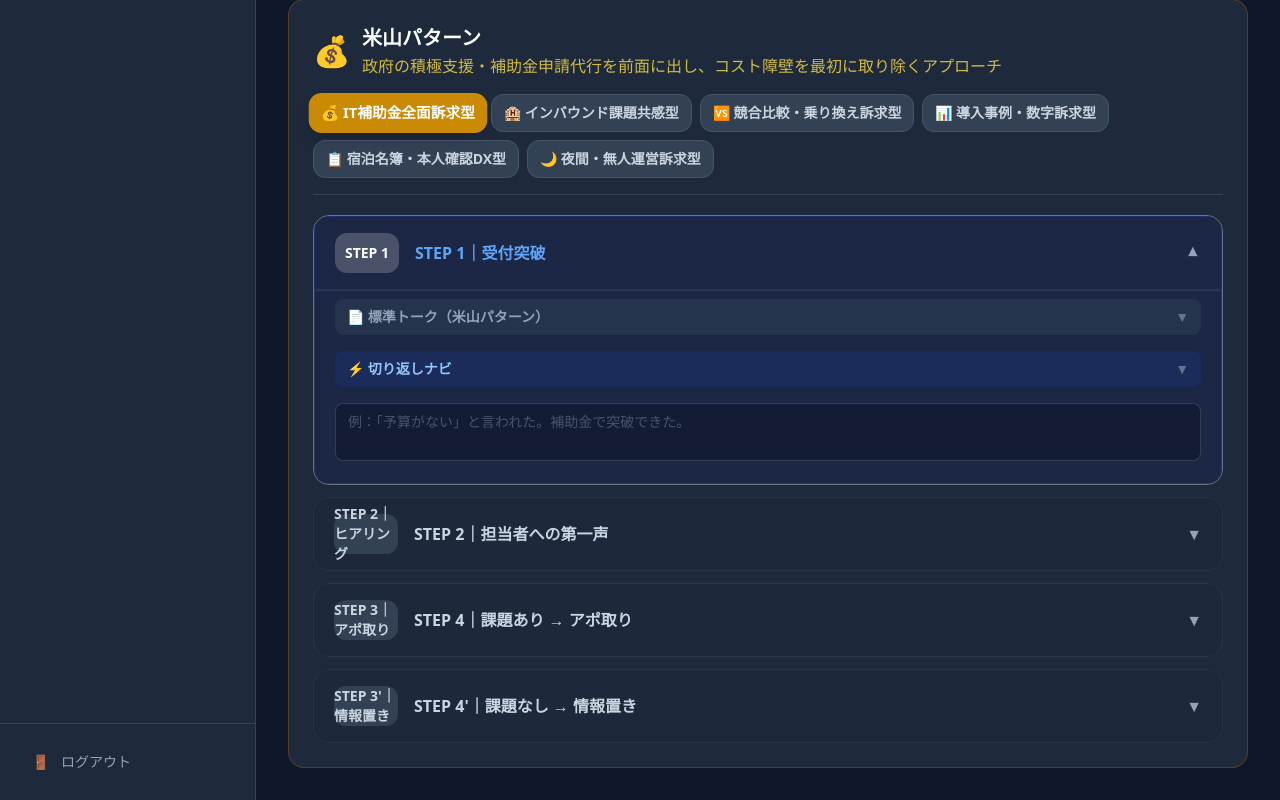
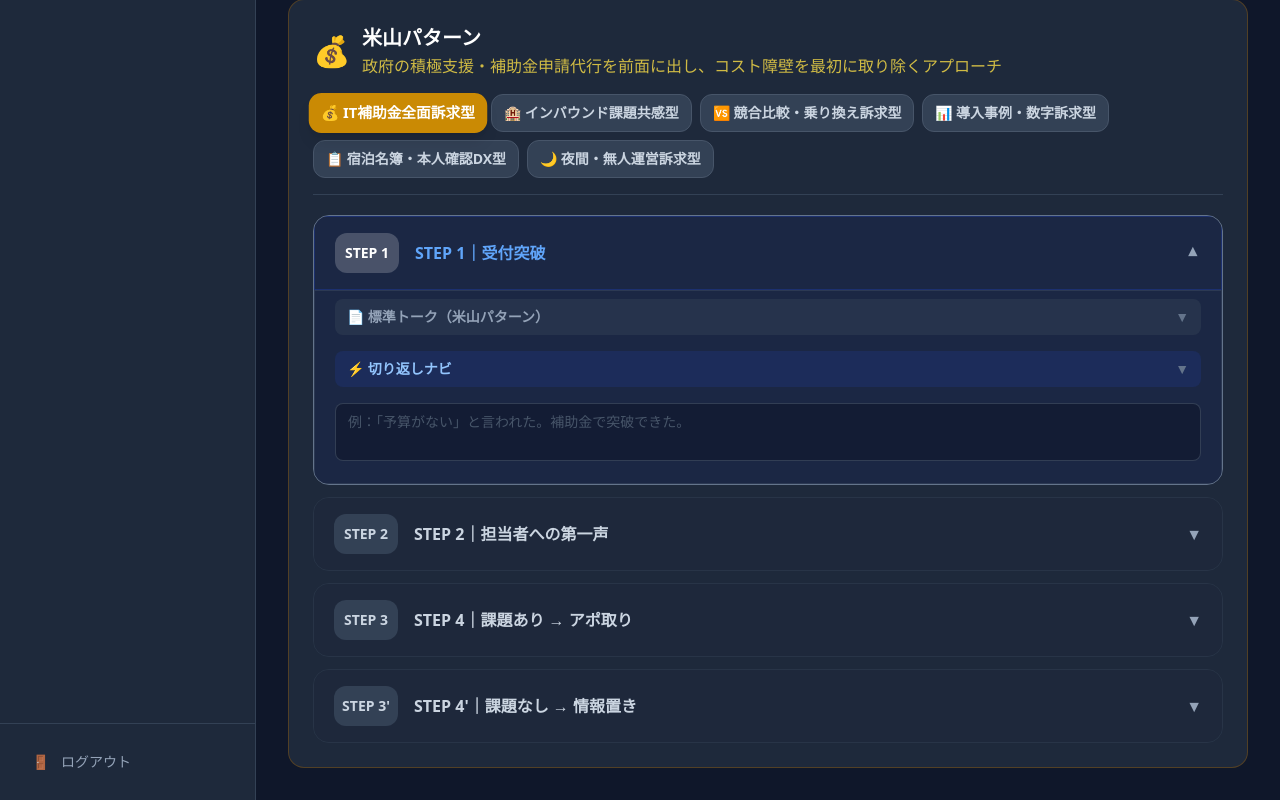
Before and after one commit to fyoneyone9-cyber/kujira-support, a Next.js app: page /teleapo in a window 1280 px wide. Shown: the part 669-1469 px from the top of the page. Built offline with nearby package versions, Linux system fonts and the light colour scheme.

Commit message:
fix: STEP2のAIトーク指示を修正・ヒアリング質問を施設固有課題に紐付け

```diff
--- a/src/app/(app)/teleapo/page.tsx
+++ b/src/app/(app)/teleapo/page.tsx
@@ -934,7 +934,7 @@ export default function TeleapoPage() {
                     // STEP 3（index=2）はSTEP 2に統合したため非表示
                     if (i === 2) return null
                     const cc = colorClass(item.color)
-                    const stepLabels = ['STEP 1', 'STEP 2｜ヒアリング', '', 'STEP 3｜アポ取り', 'STEP 3\'｜情報置き']
+                    const stepLabels = ['STEP 1', 'STEP 2', '', 'STEP 3', 'STEP 3\'']
                     const isOpen = stepNavOpen[i]
                     const stepKeys = ['step1', 'step2', 'step3', 'step4', 'step4b'] as const
                     const customTalk = hotelResult
--- a/src/app/api/ai/hotel-analyze/route.ts
+++ b/src/app/api/ai/hotel-analyze/route.ts
@@ -164,7 +164,7 @@ ${companyContext()}
 1.💰IT補助金全面訴求型 2.🏨インバウンド課題共感型 3.🆚競合比較型 4.📊導入事例訴求型 5.📋宿泊名簿DX型 6.🌙夜間・無人運営型
 
 以下のJSON形式のみで出力（説明文・コードブロック不要）:
-{"recommended":["パターン名"],"reason":"刺さる理由2〜3文","issues":["AIが見つけた具体的課題1","課題2","課題3"],"tips":"架電注意ポイント","steps":{"step1":"【受付突破】架電者=株式会社デバイスエージェンシーの米山。短く・自信を持って・目的をぼかす（補助金活用の件など）。禁止：情報収集していたところ/困っているのでは/締め切り煽り/ご案内があって/ご連絡いたしました。最後は必ず「ご支配人様か、ご担当者様はいらっしゃいますでしょうか？」","step2":"【担当者第一声＋ヒアリング】米山固定。口コミ・収集情報から見つけた課題（issuesの内容）を踏まえた共感の一声から入り、そのままヒアリング質問につなげる。例：「実は○○についてお客様の声を拝見しまして…実際のところ、夜間対応やスタッフの負担はいかがでしょうか？」のように、AIが見つけた課題を具体的に質問に組み込む","step3":"※step2に統合済み（空文字列でOK）","step4":"【アポ取り】課題が確認できた場合。解決策＋補助金活用＋代行の強みを組み合わせてアポ獲得","step4b":"【情報置き】課題なし・今は不要の場合。資料送付・次回架電につなぐトーク"},"opening":"step1と同内容"}`
+{"recommended":["パターン名"],"reason":"刺さる理由2〜3文","issues":["AIが見つけた具体的課題1","課題2","課題3"],"tips":"架電注意ポイント","steps":{"step1":"【受付突破トーク本文】架電者=株式会社デバイスエージェンシーの米山。短く自信を持って目的をぼかす（補助金活用の件など）。禁止：情報収集していたところ/困っているのでは/締め切り煽り/ご案内があって/ご連絡いたしました。最後は必ず「ご支配人様か、ご担当者様はいらっしゃいますでしょうか？」","step2":"【担当者第一声＋ヒアリングのトーク本文】米山固定。①まずissuesに挙げた課題のうち最も刺さりそうな1つに触れて共感の一声を入れる②そのまま自然にヒアリング質問につなげる。例「実は貴ホテルの深夜チェックインについてお客様の声を拝見しまして…実際のところ夜間の対応はいかがでしょうか？」のように施設固有の課題を質問に組み込んだ自然な会話トークを生成する","step3":"","step4":"【アポ取りトーク本文】課題ありの場合。解決策＋補助金活用＋代行の強みでアポ獲得","step4b":"【情報置きトーク本文】課題なし・今は不要の場合。資料送付・次回架電につなぐ"},"opening":"step1と同内容"}`
 
   try {
     const text = await gemini(prompt)
```
